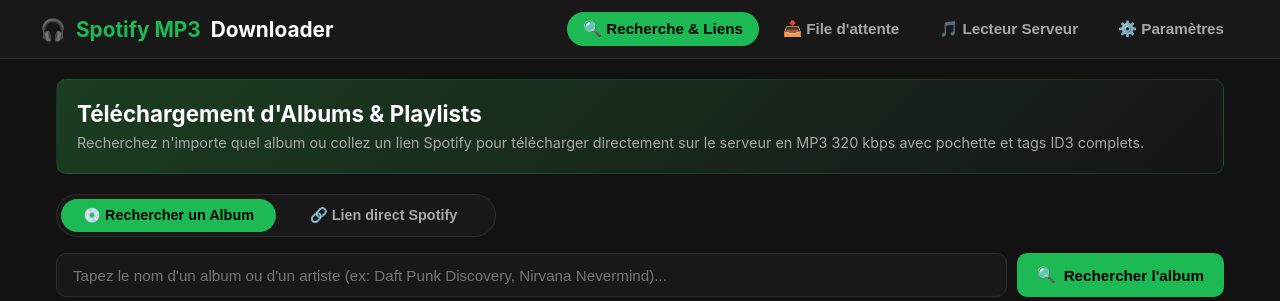
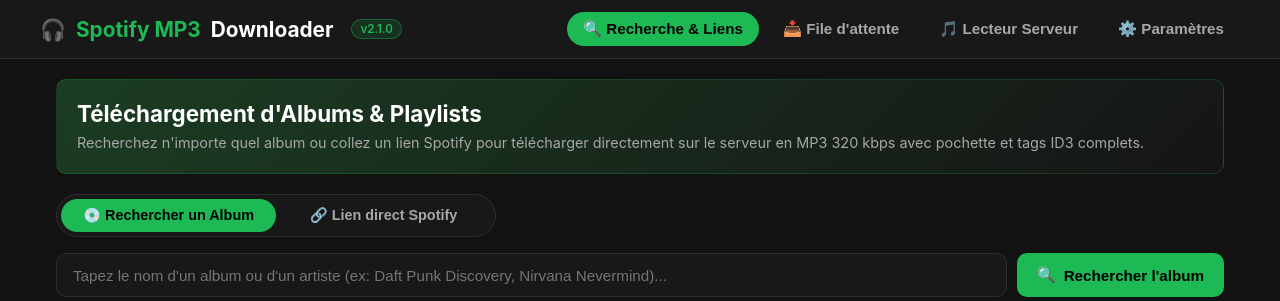
Before and after one commit to barksai/spotify-downloader, a FastAPI app: page / in a window 1280 px wide. Shown: the top 301 px of the page. Run offline with FastAPI, Linux system fonts and the light colour scheme; data that the repository does not hold is empty.

Commit message:
Version v2.1.0 : badge version UI, console et API, suppression override player_client pour audio natif YouTube et Node.js anti-bridage

```diff
--- a/run_server.py
+++ b/run_server.py
@@ -62,6 +62,7 @@ def main():
 
     print("====================================================================")
     print("   Spotify & Album MP3 Downloader - Serveur Web Auto-heberge")
+    print("   Version : v2.1.0 [Anti-bridage YouTube + Node.js + Tags Jellyfin]")
     print("====================================================================")
     print()
     print("  Accès depuis ce PC :           http://localhost:8000")
--- a/spotify_mp3_downloader/downloader.py
+++ b/spotify_mp3_downloader/downloader.py
@@ -174,11 +174,6 @@ class AudioDownloader:
             "retries": 10,
             "fragment_retries": 10,
             "js_runtimes": {"node": {}},  # Utiliser Node.js pour résoudre le défi n-sig
-            "extractor_args": {
-                "youtube": {
-                    "player_client": ["android", "ios", "web"],
-                }
-            },
             "http_headers": {
                 "User-Agent": "Mozilla/5.0 (Windows NT 10.0; Win64; x64) AppleWebKit/537.36 (KHTML, like Gecko) Chrome/124.0.0.0 Safari/537.36",
             },
--- a/spotify_mp3_downloader/web/server.py
+++ b/spotify_mp3_downloader/web/server.py
@@ -155,6 +155,7 @@ async def get_system_info():
         "local_ips": local_ips,
         "port": 8000,
         "access_urls": [f"http://{ip}:8000" for ip in local_ips],
+        "version": "2.1.0",
         "download_dir": config.get("download_dir"),
         "audio_quality": config.get("audio_quality", "320k"),
         "max_threads": config.get("max_threads", 3),
--- a/spotify_mp3_downloader/web/templates/index.html
+++ b/spotify_mp3_downloader/web/templates/index.html
@@ -13,6 +13,7 @@
         <div class="header-container">
             <div class="logo">
                 <span>🎧</span> Spotify MP3 <span>Downloader</span>
+                <span style="background: rgba(29, 185, 84, 0.15); color: #1db954; font-size: 0.72rem; padding: 2px 8px; border-radius: 12px; border: 1px solid rgba(29, 185, 84, 0.4); font-weight: 600; margin-left: 8px; vertical-align: middle;">v2.1.0</span>
             </div>
 
             <!-- Navigation Desktop -->
@@ -195,6 +196,13 @@
                 </div>
 
                 <button class="btn-primary" onclick="saveSettings()">💾 Enregistrer les paramètres</button>
+
+                <div style="margin-top: 24px; padding: 14px 16px; border-radius: 8px; background: rgba(255, 255, 255, 0.03); border: 1px solid var(--border-color); font-size: 0.85rem; color: var(--text-muted); line-height: 1.6;">
+                    <div style="font-weight: 700; color: var(--text-primary); margin-bottom: 4px;">ℹ️ Version & Statut Système</div>
+                    <div>• Version de l'application : <strong style="color: var(--accent);">v2.1.0</strong></div>
+                    <div>• Anti-bridage YouTube : <strong style="color: var(--accent);">Actif (Node.js engine + Chunks 10 Mo + IPv4)</strong></div>
+                    <div>• Métadonnées : <strong style="color: var(--accent);">ID3v2.3 conforme Jellyfin & Picard (TPE2, cover.jpg)</strong></div>
+                </div>
             </div>
         </section>
 
```
